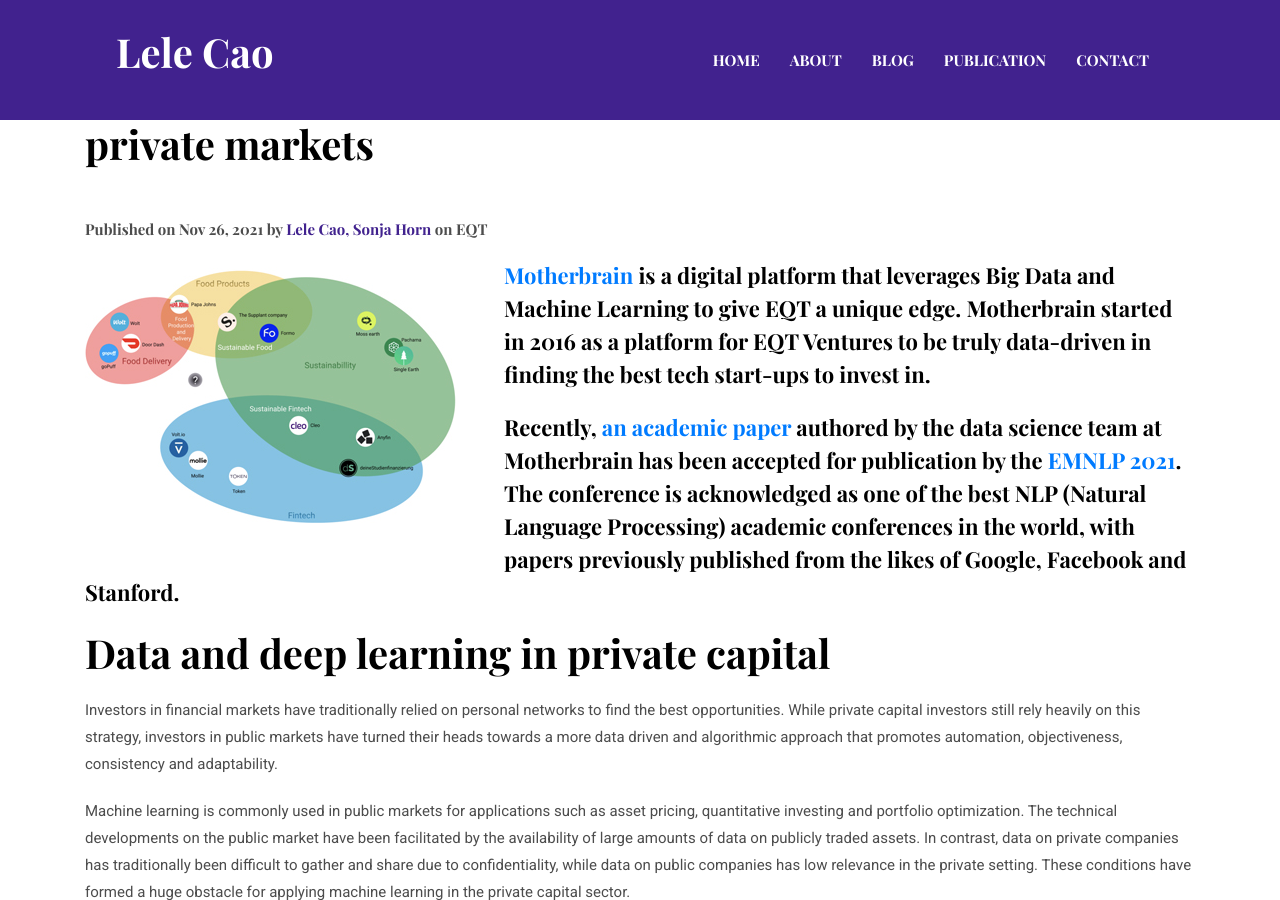
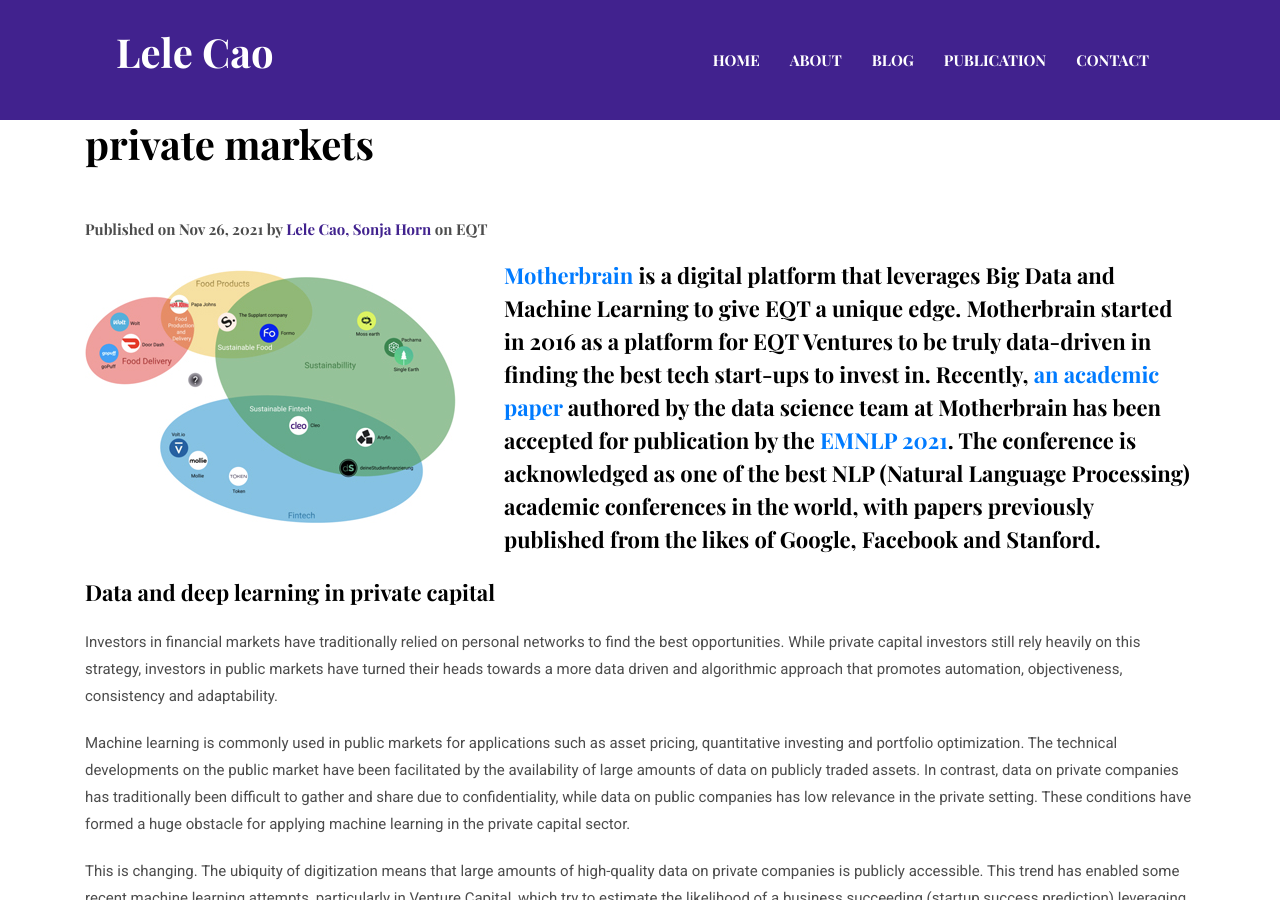
Before and after one commit to vishalbelsare/caolele.github.io, a Jekyll site: the page built from _posts/2021-11-26-introducing-pause.markdown, in a window 1280 px wide and 900 px high, scrolled down 512 px. Built offline with Jekyll 4.4.1, drawn with Linux system fonts in a browser that asks for light colours.

Commit message:
final solution

```diff
--- a/_posts/2021-11-26-introducing-pause.markdown
+++ b/_posts/2021-11-26-introducing-pause.markdown
@@ -7,11 +7,9 @@
 tags:   EQT
 ---
 
-**[Motherbrain](https://eqtgroup.com/motherbrain) is a digital platform that leverages Big Data and Machine Learning to give EQT a unique edge. Motherbrain started in 2016 as a platform for EQT Ventures to be truly data-driven in finding the best tech start-ups to invest in.**
+**[Motherbrain](https://eqtgroup.com/motherbrain) is a digital platform that leverages Big Data and Machine Learning to give EQT a unique edge. Motherbrain started in 2016 as a platform for EQT Ventures to be truly data-driven in finding the best tech start-ups to invest in. Recently, [an academic paper](https://aclanthology.org/2021.emnlp-main.791/) authored by the data science team at Motherbrain has been accepted for publication by the [EMNLP 2021](https://2021.emnlp.org/). The conference is acknowledged as one of the best NLP (Natural Language Processing) academic conferences in the world, with papers previously published from the likes of Google, Facebook and Stanford.**
 
-**Recently, [an academic paper](https://aclanthology.org/2021.emnlp-main.791/) authored by the data science team at Motherbrain has been accepted for publication by the [EMNLP 2021](https://2021.emnlp.org/). The conference is acknowledged as one of the best NLP (Natural Language Processing) academic conferences in the world, with papers previously published from the likes of Google, Facebook and Stanford.**
-
-### Data and deep learning in private capital
+**Data and deep learning in private capital**
 
 Investors in financial markets have traditionally relied on personal networks to find the best opportunities. While private capital investors still rely heavily on this strategy, investors in public markets have turned their heads towards a more data driven and algorithmic approach that promotes automation, objectiveness, consistency and adaptability.
 
```
